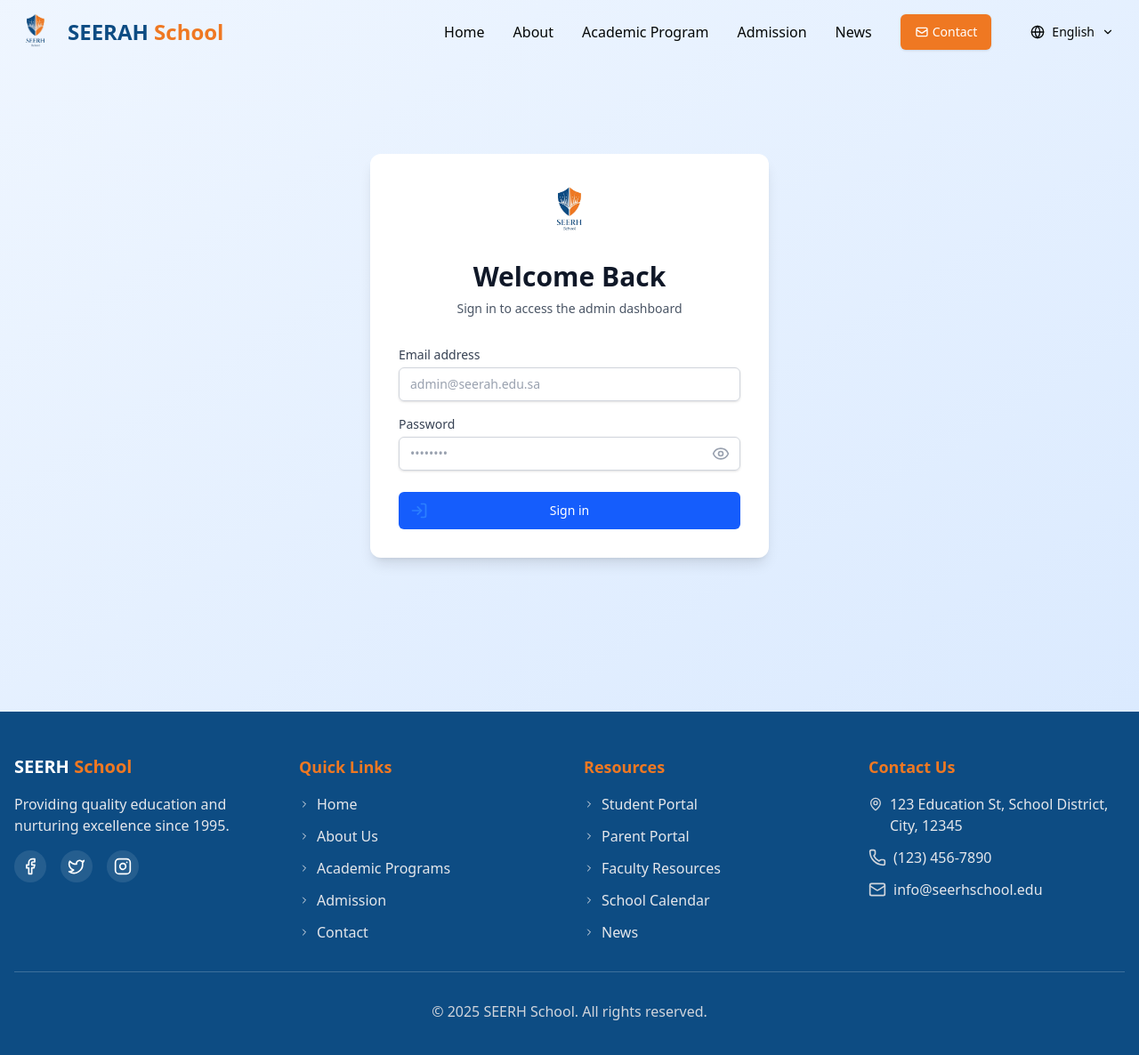
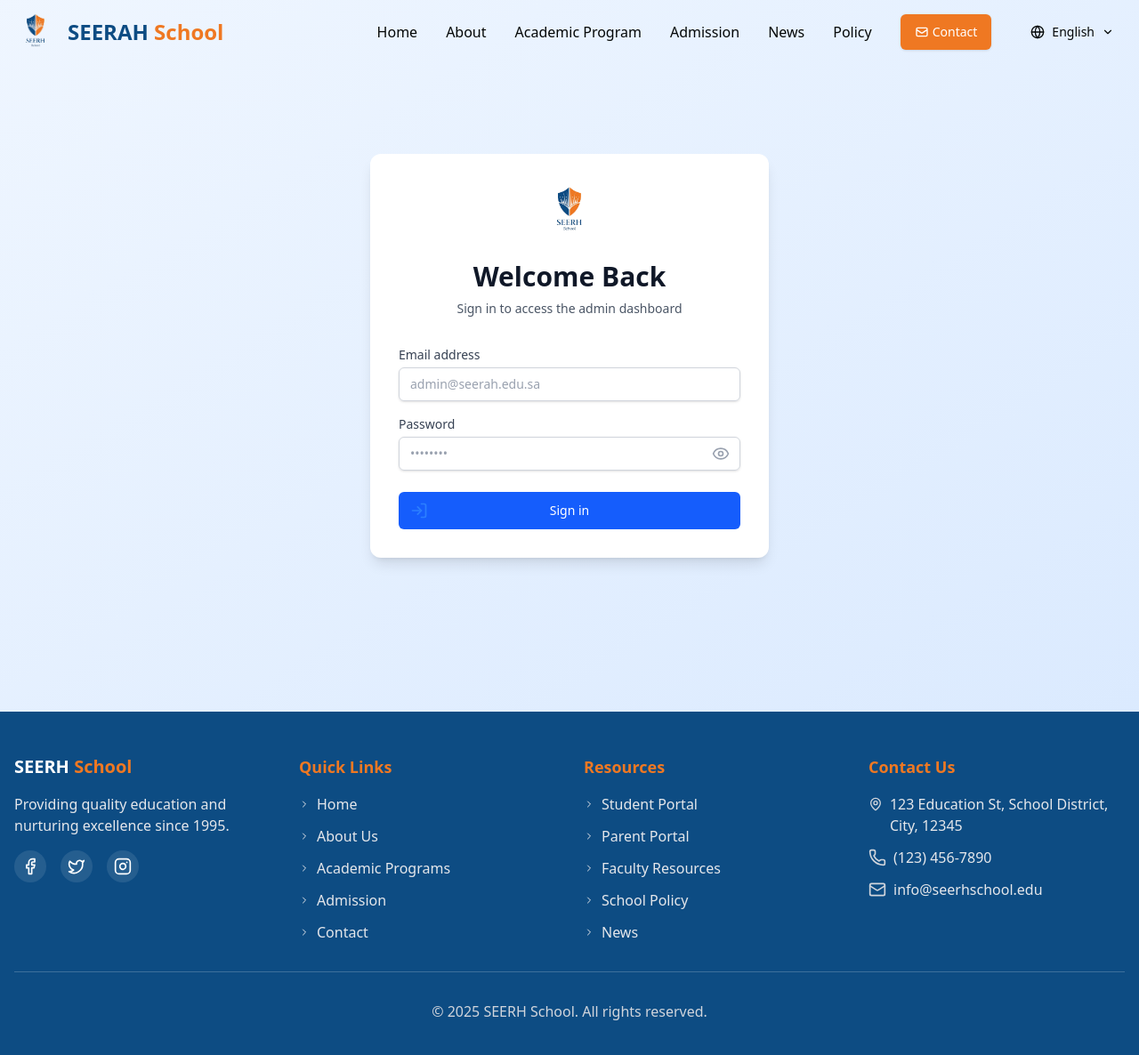
Before and after one commit to Mohand-Abdelkader/SEERH-Private-School, a React (Vite) app: page /login in a window 1280 px wide. Shown: the top 1186 px of the page at 89% size. Built offline with nearby package versions, Linux system fonts and the light colour scheme; no server answers.

Commit message:
add school policy to nav and footer

```diff
--- a/src/locales/ar.json
+++ b/src/locales/ar.json
@@ -5,7 +5,8 @@
     "academic_program": "البرنامج الأكاديمي",
     "admission": "القبول",
     "contact": "اتصل بنا",
-    "news": "الأخبار"
+    "news": "الأخبار",
+    "policy": "سياسات المدرسة"
   },
   "language": {
     "english": "English",
@@ -26,6 +27,10 @@
     },
     "learn_more": "اعرف المزيد",
     "apply_now": "تقدم الآن"
+  },
+  "policy": {
+    "title": "سياسات مدرسة سيره الخاصة",
+    "description": "اهلاً بكم في صفحة سياسات مدرسة سيرة الخاصة. في إطار التزامنا بالشفافية والسلامة والتميز التعليمي، وضعنا سياسات رئيسية تُوجّه بيئتنا الأكاديمية، وتضمن سلامة الطلاب، وتعزز ثقافة مدرسية قائمة على الاحترام والشمول."
   },
   "about": {
     "title": "عن مدرستنا",
@@ -300,7 +305,7 @@
       "student_portal": "بوابة الطلاب",
       "parent_portal": "بوابة أولياء الأمور",
       "faculty_resources": "موارد الهيئة التدريسية",
-      "school_calendar": "التقويم المدرسي",
+      "school_policy": "سياسات المدرسة",
       "news_events": "الأخبار "
     },
     "contact": {
--- a/src/locales/en.json
+++ b/src/locales/en.json
@@ -5,7 +5,8 @@
     "academic_program": "Academic Program",
     "admission": "Admission",
     "contact": "Contact",
-    "news": "News"
+    "news": "News",
+    "policy": "Policy"
   },
   "language": {
     "english": "English",
@@ -26,6 +27,10 @@
     },
     "learn_more": "Learn More",
     "apply_now": "Apply Now"
+  },
+  "policy": {
+    "title": "School Policies – Seerah Private School",
+    "description": "Welcome to Seerah Private School’s Policies page. As part of our commitment to transparency, safety, and educational excellence, we have outlined key policies that guide our academic environment, ensure student well-being, and promote a respectful, inclusive school culture"
   },
   "about": {
     "title": "About Our School",
@@ -300,7 +305,7 @@
       "student_portal": "Student Portal",
       "parent_portal": "Parent Portal",
       "faculty_resources": "Faculty Resources",
-      "school_calendar": "School Calendar",
+      "school_policy": "School Policy",
       "news_events": "News "
     },
     "contact": {
--- a/src/pages/SchoolPolicy.jsx
+++ b/src/pages/SchoolPolicy.jsx
@@ -5,7 +5,7 @@ import { usePolicy } from "../hooks/schoolPolicy/usePolicy";
 import Loader from "../ui/Loader";
 import Hero from "../ui/Hero";
 function SchoolPolicy() {
-  const { i18n } = useTranslation();
+  const { i18n, t } = useTranslation();
   const [openPolicy, setOpenPolicy] = useState(null);
   const { data: policies, isLoading } = usePolicy();
 
@@ -53,8 +53,8 @@ function SchoolPolicy() {
       {/* Hero Section */}
       <Hero
         url="https://sudden.org/wp-content/uploads/2021/04/SUDDEN-template-73.png"
-        title="School Policies – Seerah Private School"
-        paragraph="Welcome to Seerah Private School’s Policies page. As part of our commitment to transparency, safety, and educational excellence, we have outlined key policies that guide our academic environment, ensure student well-being, and promote a respectful, inclusive school culture"
+        title={t("policy.title")}
+        paragraph={t("policy.description")}
       />
 
       {/* Policies Section */}
--- a/src/ui/Footer.jsx
+++ b/src/ui/Footer.jsx
@@ -137,11 +137,11 @@ function Footer() {
               </li>
               <li>
                 <Link
-                  to="/school-calendar"
+                  to="/policy"
                   className="text-gray-200 hover:text-[#ef7822] transition-colors flex items-center"
                 >
                   <ChevronRight className="h-3 w-3 mr-2" />
-                  {t("footer.resources.school_calendar")}
+                  {t("footer.resources.school_policy")}
                 </Link>
               </li>
               <li>
--- a/src/ui/Navbar.jsx
+++ b/src/ui/Navbar.jsx
@@ -106,6 +106,16 @@ function Navbar() {
                 }`}
               >
                 {t("nav.news")}
+              </Link>
+              <Link
+                to="/policy"
+                className={`font-medium transition-colors relative ${
+                  isActive("/policy")
+                    ? "text-[#ef7822] font-semibold after:content-[''] after:absolute after:w-full after:h-0.5 after:bg-[#ef7822] after:bottom-[-6px] after:left-0"
+                    : "text-[#040706] hover:text-[#ef7822]"
+                }`}
+              >
+                {t("nav.policy")}
               </Link>
               <Button className="bg-[#ef7822] hover:bg-[#ef7822]/90 text-white shadow-sm hover:shadow-md transition-all">
                 <Link to="/contact" className="flex items-center">
```
